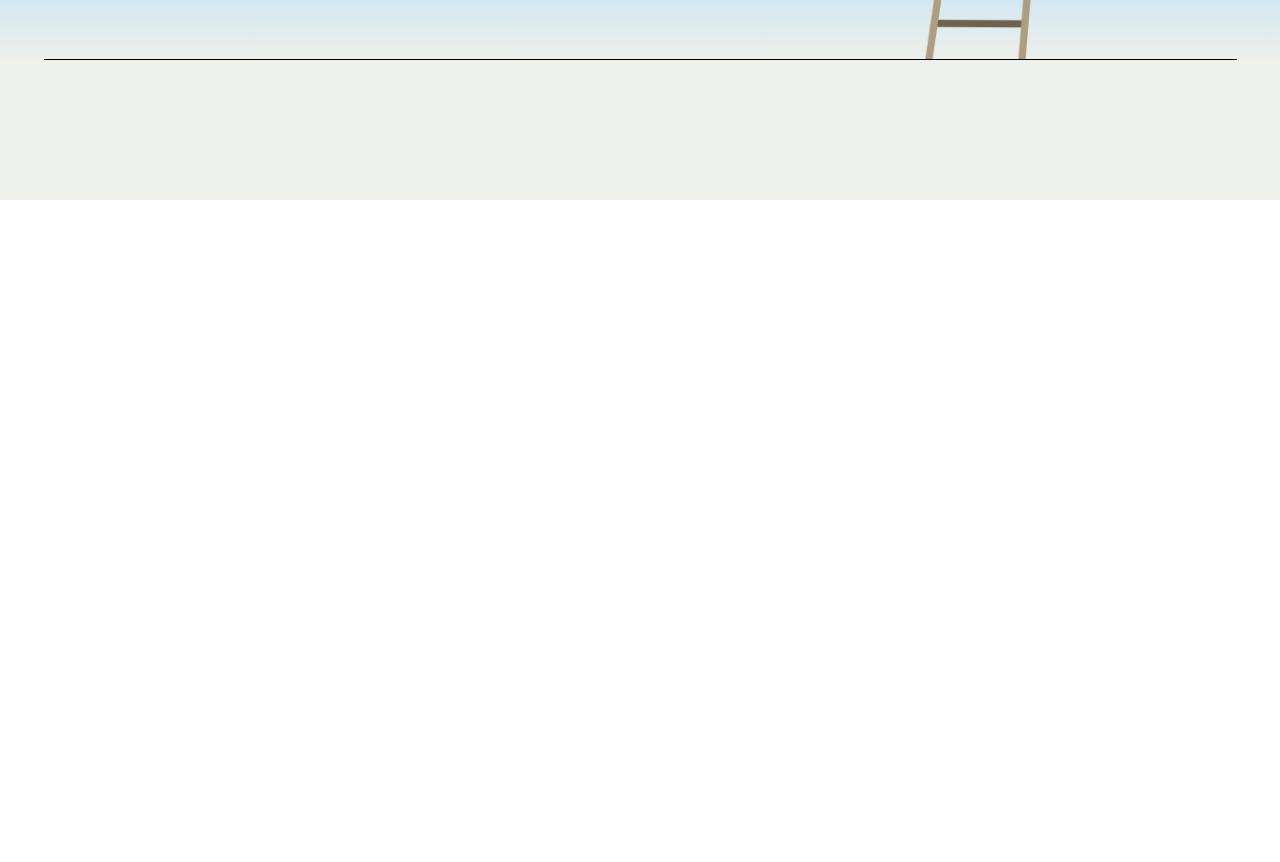
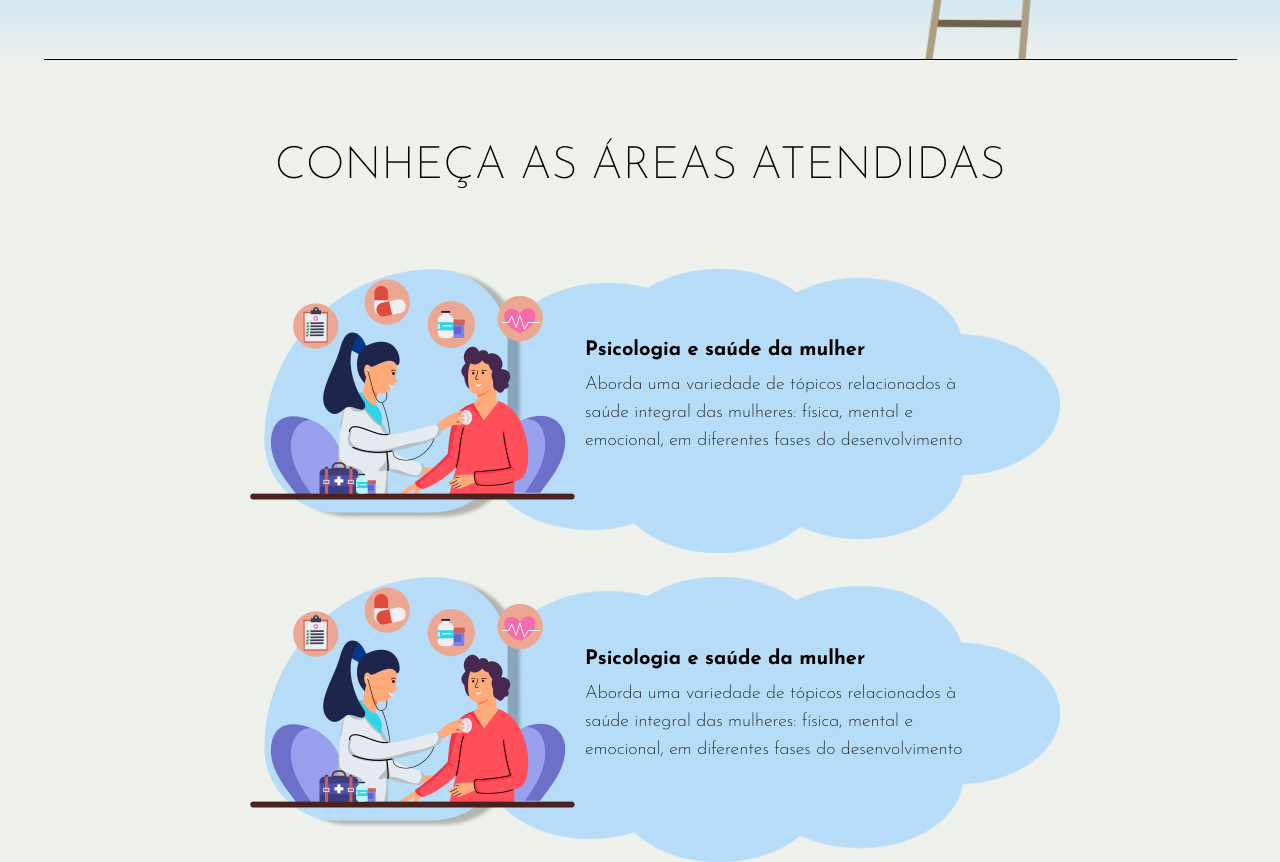
Before and after one commit to EricBrisola/CONEX, a React (Vite) app: page / in a window 1280 px wide. Shown: the part 600-1462 px from the top of the page. Before the commit the page ends 800 px from the top, so only its background shows below. Built offline with nearby package versions, Linux system fonts and the light colour scheme.

Commit message:
chore: added cards section

```diff
--- a/src/pages/Home/index.jsx
+++ b/src/pages/Home/index.jsx
@@ -1,9 +1,37 @@
+import Area from "../../components/AreaCard";
 import Header from "../../components/Header";
+import mainImage from "../../assets/homePage/Main/psm/psm-img.png";
+import psmBg from "../../assets/homePage/Main/psm/psm-bg.png";
+import border from "../../assets/homePage/Main/cloud-blue.png";
 
 const Home = () => {
+  const title = "Psicologia e saúde da mulher";
+  const text =
+    "Aborda uma variedade de tópicos relacionados à saúde integral das mulheres: física, mental e emocional, em diferentes fases do desenvolvimento";
   return (
-    <main className="h-screen w-screen bg-[#EDF0EB]">
+    <main className="max-w-screen flex min-h-screen flex-col bg-[#EDF0EB]">
       <Header />
+      <section className="mb-6 mt-[4.563rem] flex h-28 justify-center">
+        <p className="font-JosefinSans text-[2.813rem] font-extralight">
+          CONHEÇA AS ÁREAS ATENDIDAS
+        </p>
+      </section>
+      <section className="flex flex-col items-center gap-6">
+        <Area
+          text={text}
+          title={title}
+          background={psmBg}
+          mainImage={mainImage}
+          cardBorder={border}
+        />
+        <Area
+          text={text}
+          title={title}
+          background={psmBg}
+          mainImage={mainImage}
+          cardBorder={border}
+        />
+      </section>
     </main>
   );
 };
```
